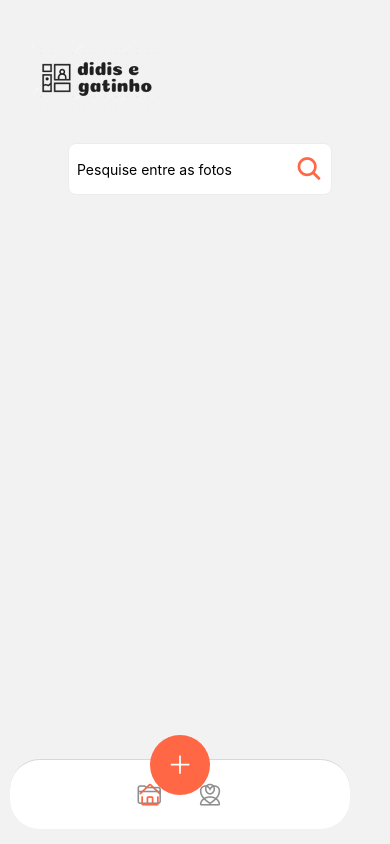
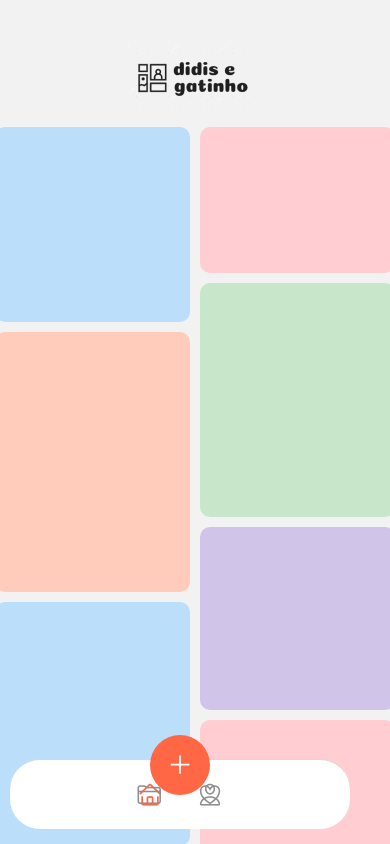
Before and after one commit to nathanSeixeiro/ourGallery, a React Native app: screen /Home in a window 390 px wide. Built offline with nearby package versions, Linux system fonts and the light colour scheme.

Commit message:
add mansory gallery layout

```diff
--- /dev/null
+++ b/src/components/Card/Card.js
@@ -0,0 +1,14 @@
+import { View } from "react-native";
+
+export function Card({ color, width, aspectRatio }){
+    return (
+      <View
+        style={{
+          backgroundColor: color,
+          width: width,
+          height: width * aspectRatio,
+          marginBottom: 10,
+          borderRadius: 10
+        }}></View>
+    );
+  };
--- a/src/pages/Home.js
+++ b/src/pages/Home.js
@@ -1,17 +1,108 @@
-import React from 'react';
-import { SafeAreaView, StyleSheet, View } from 'react-native';
+import {
+  View,
+  StyleSheet,
+  SafeAreaView,
+  ScrollView,
+  Dimensions,
+} from 'react-native';
 
 import { Logo } from '../components/Logo/Logo';
 import { InputSearch } from '../components/InputSearch/InputSearch';
+import { Card } from '../components/Card/Card';
+
+const images= [
+  {
+    id: 1,
+    aspectRatio: 150 / 200,
+    color: "#ffcdd2",
+  },
+  {
+    id: 2,
+    aspectRatio: 1,
+    color: "#bbdefb",
+  },
+  {
+    id: 3,
+    aspectRatio: 120 / 100,
+    color: "#c8e6c9",
+  },
+  {
+    id: 4,
+    aspectRatio: 200 / 150,
+    color: "#ffccbc",
+  },
+  {
+    id: 5,
+    aspectRatio: 375 / 400,
+    color: "#d1c4e9",
+  },
+  {
+    id: 6,
+    aspectRatio: 500 / 400,
+    color: "#bbdefb",
+  },
+  {
+    id: 7,
+    aspectRatio: 1040 / 500,
+    color: "#ffcdd2",
+  },
+  {
+    id: 8,
+    aspectRatio: 2 / 1,
+    color: "#bbdefb",
+  },
+  {
+    id: 9,
+    aspectRatio: 1,
+    color: "#c8e6c9",
+  },
+  {
+    id: 10,
+    aspectRatio: 375 / 400,
+    color: "#ffccbc",
+  },
+  {
+    id: 11,
+    aspectRatio: 1,
+    color: "#d1c4e9",
+  },
+];
 
 export function Home({navigation}) {
+  const width = Dimensions.get('window').width / 2;
   return (
     <SafeAreaView style={style.container}>
+    <View style={style.header}>
         <Logo />
-    <View style={style.header}>
-        <InputSearch />
+        {/* <InputSearch /> */}
         {/* teclado sobre junto com tabs*/}
     </View>
+
+    {/* gallery */}
+    <ScrollView>
+          <View style={style.gallery}>
+            <View style={{marginRight: 5}}>
+              {images.filter((i) => i.id % 2 === 0).map((img) => (
+                <Card
+                  key={img.id}
+                  color={img.color}
+                  aspectRatio={img.aspectRatio}
+                  width={width}
+                />
+              ))}
+            </View>
+            <View style={{marginLeft: 5}}>
+              {images.filter((i) => i.id % 2 !== 0).map((img) => (
+                <Card
+                  key={img.id}
+                  color={img.color}
+                  aspectRatio={img.aspectRatio}
+                  width={width}
+                />
+              ))}
+            </View>
+          </View>
+        </ScrollView>
     </SafeAreaView>
   );
 }
@@ -20,12 +111,12 @@ const style = StyleSheet.create({
     container: {
         alignItems: 'center',
         justifyContent: 'center',
-        paddingTop: 35,
-        paddingLeft: 14,
-        paddingRight: 14,
-        marginRight: 30
+        padding: 10,
+      },
+    header:{
+      paddingTop: 35,
     },
-    header:{
-      left: 20
-    },
+    gallery: {
+      flexDirection: 'row'
+    }
 })
```
